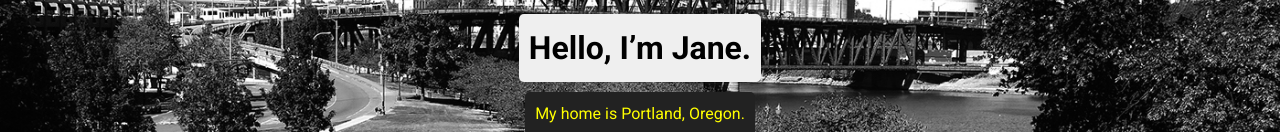
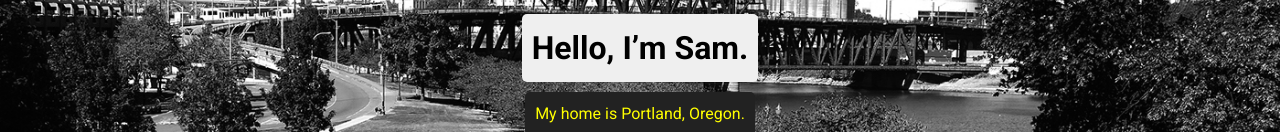
Before and after one commit to Adible/treehouse_fewd_project_1, a plain HTML site: page index.html in a window 1280 px wide. Shown: the part 263-395 px from the top of the page. Drawn offline with Linux system fonts and the light colour scheme; a web font is replaced by a local one.

Commit message:
h1 update to my name

```diff
--- a/index.html
+++ b/index.html
@@ -18,7 +18,7 @@
 
     <header>
       <img src="images/me.png" alt="Drawing of Jane Smith" class="profile-image">
-      <h1 class="tag name">Hello, I’m Jane.</h1>
+      <h1 class="tag name">Hello, I’m Sam.</h1>
       <p class="tag location">My home is Portland, Oregon.</p>
     </header>
 
```
